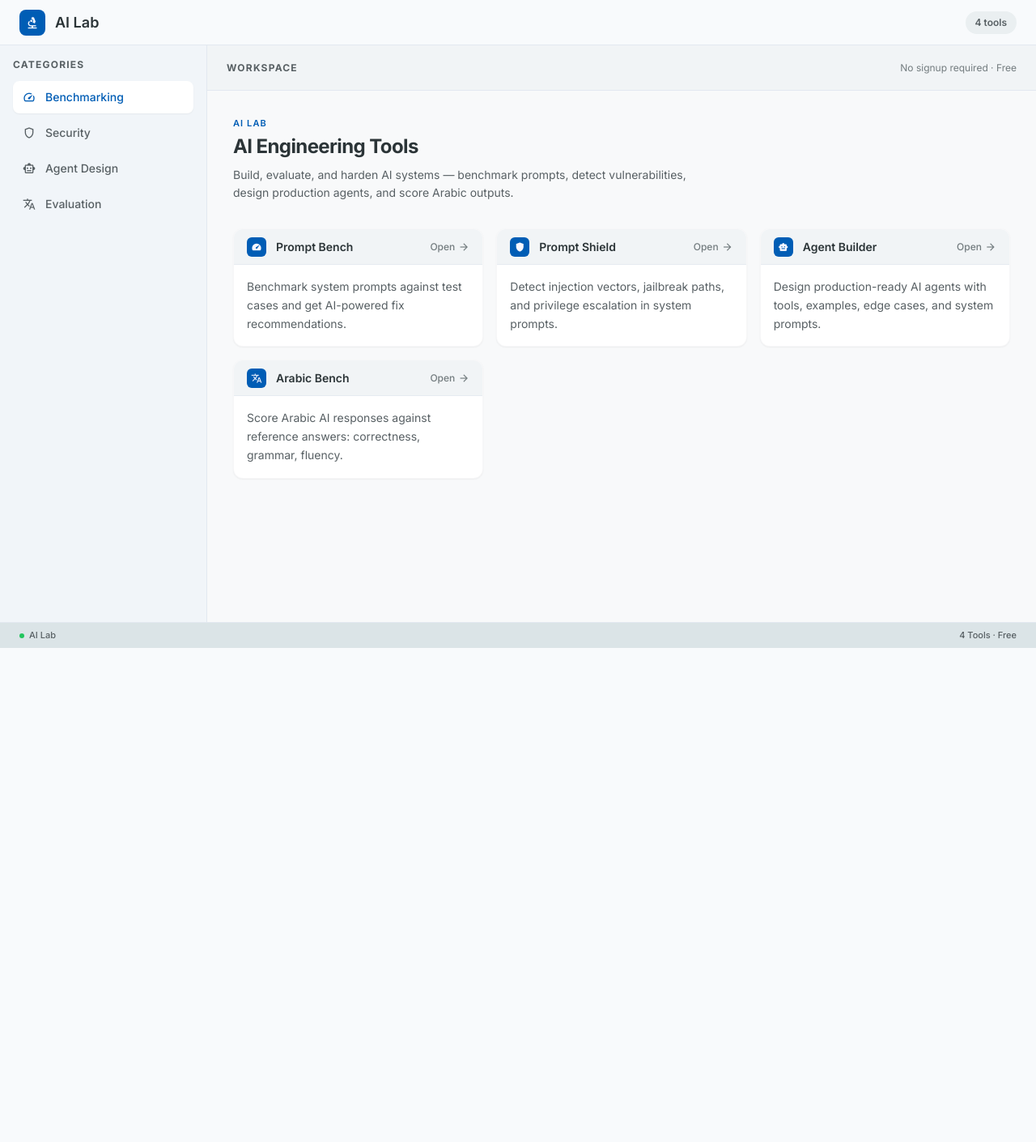
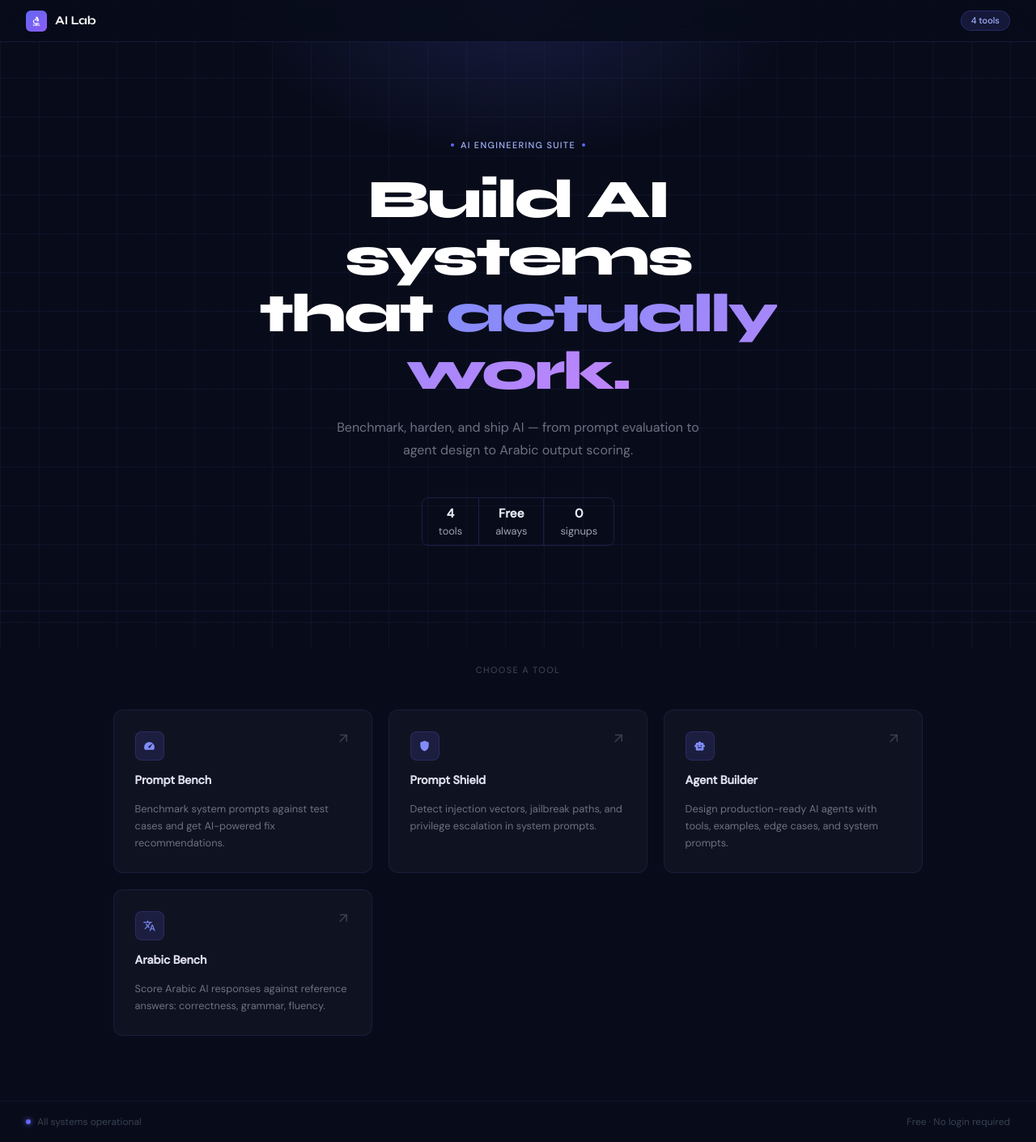
Before and after one commit to Moealsarraj/ailab, a Flask app: page / in a window 1280 px wide. Shown: the whole page at 81% size. Before the commit the page ends 800 px from the top, so only its background shows below. Run offline with Flask 3, Linux system fonts and the light colour scheme; some libraries are stand-ins or nearby versions.

Commit message:
redesign landing page

```diff
--- a/app/home/templates/home/index.html
+++ b/app/home/templates/home/index.html
@@ -2,127 +2,95 @@
 {% block title %}AI Lab — AI Engineering Tools{% endblock %}
 
 {% block content %}
-<div class="flex flex-col h-screen overflow-hidden">
-
-  <!-- Nav: same h-14 pattern as all tools -->
-  <nav class="flex items-center justify-between w-full px-6 py-2 bg-slate-50 h-14 z-50 border-b border-slate-200 shrink-0">
-    <div class="flex items-center gap-3">
-      <span class="w-8 h-8 rounded-lg bg-primary flex items-center justify-center">
-        <span class="material-symbols-outlined text-on-primary text-lg" style="font-variation-settings:'FILL' 1;">biotech</span>
-      </span>
-      <span class="text-lg font-semibold text-on-surface">AI Lab</span>
+<link href="https://fonts.googleapis.com/css2?family=Syne:wght@400;500;600;700;800&family=DM+Sans:opsz,wght@9..40,300;9..40,400;9..40,500&display=swap" rel="stylesheet">
+<style>
+*{box-sizing:border-box;margin:0;padding:0}
+.al{background:#080c1a;color:#e8eaf6;min-height:100vh;font-family:'DM Sans',sans-serif;display:flex;flex-direction:column;position:relative;overflow-x:hidden}
+.al a{color:inherit;text-decoration:none}
+.al-grid-bg{position:fixed;inset:0;pointer-events:none;z-index:0;background-image:linear-gradient(rgba(99,102,241,.07) 1px,transparent 1px),linear-gradient(90deg,rgba(99,102,241,.07) 1px,transparent 1px);background-size:48px 48px}
+.al-glow{position:fixed;top:-200px;left:50%;transform:translateX(-50%);width:700px;height:400px;background:radial-gradient(ellipse,rgba(99,102,241,.18) 0%,transparent 70%);pointer-events:none;z-index:0}
+.al>*:not(.al-grid-bg):not(.al-glow){position:relative;z-index:1}
+.al-nav{height:52px;display:flex;align-items:center;justify-content:space-between;padding:0 2rem;background:rgba(8,12,26,.85);backdrop-filter:blur(16px);border-bottom:1px solid rgba(99,102,241,.15);position:sticky;top:0;z-index:50}
+.al-logo{display:flex;align-items:center;gap:10px}
+.al-logo-icon{width:26px;height:26px;border-radius:6px;background:linear-gradient(135deg,#6366f1,#8b5cf6);display:flex;align-items:center;justify-content:center}
+.al-logo-name{font-family:'Syne',sans-serif;font-weight:700;font-size:15px;letter-spacing:-.02em;color:#fff}
+.al-badge{font-family:'DM Sans',sans-serif;font-size:11px;font-weight:500;padding:3px 12px;border-radius:100px;color:#a5b4fc;background:rgba(99,102,241,.15);border:1px solid rgba(99,102,241,.25)}
+.al-hero{padding:7rem 2rem 5rem;max-width:800px;margin:0 auto;width:100%;text-align:center}
+.al-eyebrow{display:inline-flex;align-items:center;gap:8px;margin-bottom:1.5rem;font-size:11px;letter-spacing:.12em;text-transform:uppercase;color:#a5b4fc;font-weight:500}
+.al-dot{width:4px;height:4px;border-radius:50%;background:#6366f1}
+.al-h1{font-family:'Syne',sans-serif;font-size:clamp(2.4rem,5.5vw,4.2rem);font-weight:800;line-height:1.05;letter-spacing:-.04em;color:#fff;margin-bottom:1.25rem}
+.al-h1 em{font-style:normal;background:linear-gradient(135deg,#818cf8,#c084fc);-webkit-background-clip:text;-webkit-text-fill-color:transparent;background-clip:text}
+.al-sub{font-size:1rem;line-height:1.75;color:#6b7280;max-width:460px;margin:0 auto 2.75rem}
+.al-stats{display:inline-flex;gap:0;border:1px solid rgba(99,102,241,.2);border-radius:8px;overflow:hidden}
+.al-stat{padding:.5rem 1.25rem;font-size:.8rem;color:#9ca3af;border-right:1px solid rgba(99,102,241,.2)}
+.al-stat:last-child{border-right:none}
+.al-stat strong{color:#e8eaf6;font-weight:600;display:block;font-size:.95rem;margin-bottom:1px}
+.al-section{flex:1;padding:4rem 2rem 5rem;border-top:1px solid rgba(99,102,241,.1)}
+.al-section-label{text-align:center;font-size:11px;letter-spacing:.12em;text-transform:uppercase;color:#374151;margin-bottom:2.5rem;font-weight:500}
+.al-grid{display:grid;grid-template-columns:repeat(auto-fill,minmax(280px,1fr));gap:1.25rem;max-width:1000px;margin:0 auto}
+.al-card{background:rgba(255,255,255,.03);border:1px solid rgba(99,102,241,.12);border-radius:12px;padding:1.6rem;display:flex;flex-direction:column;gap:14px;transition:border-color .15s,background .15s}
+.al-card:hover{border-color:rgba(99,102,241,.4);background:rgba(99,102,241,.05)}
+.al-card:hover .al-arr{color:#818cf8;transform:translate(2px,-2px)}
+.al-card-top{display:flex;align-items:flex-start;justify-content:space-between}
+.al-icon{width:36px;height:36px;border-radius:8px;background:rgba(99,102,241,.15);border:1px solid rgba(99,102,241,.2);display:flex;align-items:center;justify-content:center;color:#818cf8}
+.al-arr{color:#374151;font-size:18px;transition:all .12s}
+.al-card-name{font-size:.9rem;font-weight:600;color:#e0e0f0;letter-spacing:-.01em}
+.al-card-desc{font-size:.8rem;line-height:1.65;color:#6b7280}
+.al-footer{border-top:1px solid rgba(99,102,241,.1);padding:1rem 2rem;display:flex;align-items:center;justify-content:space-between;flex-shrink:0;background:#080c1a}
+.al-status{display:flex;align-items:center;gap:8px;font-size:12px;color:#374151}
+.al-status-dot{width:6px;height:6px;border-radius:50%;background:#6366f1;box-shadow:0 0 6px #6366f1}
+@keyframes fadeUp{from{opacity:0;transform:translateY(12px)}to{opacity:1;transform:translateY(0)}}
+.al-hero>*{animation:fadeUp .45s ease both}
+.al-eyebrow{animation-delay:.04s}.al-h1{animation-delay:.1s}.al-sub{animation-delay:.18s}.al-stats{animation-delay:.26s}
+</style>
+<div class="al">
+  <div class="al-grid-bg"></div>
+  <div class="al-glow"></div>
+  <nav class="al-nav">
+    <div class="al-logo">
+      <div class="al-logo-icon"><span class="material-symbols-outlined" style="font-size:14px;color:#fff;font-variation-settings:'FILL' 1">biotech</span></div>
+      <span class="al-logo-name">AI Lab</span>
     </div>
-    <span class="text-xs font-semibold text-on-surface-variant bg-surface-container px-3 py-1.5 rounded-full">4 tools</span>
+    <span class="al-badge">4 tools</span>
   </nav>
-
-  <div class="flex flex-1 overflow-hidden">
-
-    <!-- Sidebar: same w-64 bg-slate-100 pattern as test-forge / agent-builder -->
-    <aside class="flex flex-col h-full w-64 p-4 gap-4 bg-slate-100 border-r border-slate-200 shrink-0 overflow-y-auto">
-      <div>
-        <p class="text-xs font-bold text-on-surface-variant uppercase tracking-widest mb-3">Categories</p>
-        <div class="space-y-1">
-          <div class="flex items-center gap-3 px-3 py-2 rounded-lg bg-white shadow-sm text-primary cursor-default">
-            <span class="material-symbols-outlined text-base">speed</span>
-            <span class="text-sm font-medium">Benchmarking</span>
-          </div>
-          <div class="flex items-center gap-3 px-3 py-2 rounded-lg text-on-surface-variant hover:bg-slate-200/60 transition-colors cursor-default">
-            <span class="material-symbols-outlined text-base">shield</span>
-            <span class="text-sm font-medium">Security</span>
-          </div>
-          <div class="flex items-center gap-3 px-3 py-2 rounded-lg text-on-surface-variant hover:bg-slate-200/60 transition-colors cursor-default">
-            <span class="material-symbols-outlined text-base">smart_toy</span>
-            <span class="text-sm font-medium">Agent Design</span>
-          </div>
-          <div class="flex items-center gap-3 px-3 py-2 rounded-lg text-on-surface-variant hover:bg-slate-200/60 transition-colors cursor-default">
-            <span class="material-symbols-outlined text-base">translate</span>
-            <span class="text-sm font-medium">Evaluation</span>
+  <div class="al-hero">
+    <div class="al-eyebrow"><span class="al-dot"></span>AI Engineering Suite<span class="al-dot"></span></div>
+    <h1 class="al-h1">Build AI systems<br>that <em>actually work.</em></h1>
+    <p class="al-sub">Benchmark, harden, and ship AI — from prompt evaluation to agent design to Arabic output scoring.</p>
+    <div class="al-stats">
+      <div class="al-stat"><strong>4</strong>tools</div>
+      <div class="al-stat"><strong>Free</strong>always</div>
+      <div class="al-stat"><strong>0</strong>signups</div>
     </div>
   </div>
-      </div>
-    </aside>
-
-    <!-- Main workspace -->
-    <main class="flex-1 flex flex-col overflow-hidden bg-surface">
-
-      <!-- Action bar: matches the h-14 workspace bars inside tools -->
-      <div class="h-14 flex items-center justify-between px-6 bg-surface-container-low border-b border-slate-200 shrink-0">
-        <span class="text-xs font-bold text-on-surface-variant uppercase tracking-widest">Workspace</span>
-        <span class="text-xs text-outline">No signup required · Free</span>
-      </div>
-
-      <div class="flex-1 overflow-y-auto p-8">
-
-        <!-- Hero -->
-        <div class="mb-8">
-          <span class="text-[11px] font-semibold text-primary uppercase tracking-widest block mb-1">AI Lab</span>
-          <h1 class="text-2xl font-bold text-on-surface tracking-tight">AI Engineering Tools</h1>
-          <p class="text-sm text-on-surface-variant mt-2 max-w-xl leading-relaxed">Build, evaluate, and harden AI systems — benchmark prompts, detect vulnerabilities, design production agents, and score Arabic outputs.</p>
-        </div>
-
-        <!-- Tool cards -->
-        <div class="grid grid-cols-1 md:grid-cols-2 xl:grid-cols-3 gap-4">
-          <a href="/prompt-bench/" class="group block bg-surface-container-lowest rounded-xl overflow-hidden border border-outline-variant/10 shadow-sm hover:shadow-md hover:-translate-y-0.5 transition-all">
-            <div class="h-11 flex items-center gap-3 px-4 bg-surface-container-low border-b border-slate-200/70 shrink-0">
-              <span class="w-6 h-6 rounded-md bg-primary flex items-center justify-center shrink-0">
-                <span class="material-symbols-outlined text-on-primary" style="font-size:14px;line-height:1;font-variation-settings:'FILL' 1;">speed</span>
-              </span>
-              <span class="text-sm font-semibold text-on-surface">Prompt Bench</span>
-              <span class="ml-auto flex items-center gap-0.5 text-xs font-medium text-outline group-hover:text-primary transition-colors">Open<span class="material-symbols-outlined text-sm leading-none ml-0.5">arrow_forward</span></span>
-            </div>
-            <div class="p-4">
-              <p class="text-sm text-on-surface-variant leading-relaxed">Benchmark system prompts against test cases and get AI-powered fix recommendations.</p>
-            </div>
+  <div class="al-section">
+    <div class="al-section-label">Choose a tool</div>
+    <div class="al-grid">
+      <a class="al-card" href="/prompt-bench/">
+        <div class="al-card-top"><div class="al-icon"><span class="material-symbols-outlined" style="font-size:16px;font-variation-settings:'FILL' 1">speed</span></div><span class="al-arr material-symbols-outlined">arrow_outward</span></div>
+        <div class="al-card-name">Prompt Bench</div>
+        <div class="al-card-desc">Benchmark system prompts against test cases and get AI-powered fix recommendations.</div>
       </a>
-          <a href="/prompt-shield/" class="group block bg-surface-container-lowest rounded-xl overflow-hidden border border-outline-variant/10 shadow-sm hover:shadow-md hover:-translate-y-0.5 transition-all">
-            <div class="h-11 flex items-center gap-3 px-4 bg-surface-container-low border-b border-slate-200/70 shrink-0">
-              <span class="w-6 h-6 rounded-md bg-primary flex items-center justify-center shrink-0">
-                <span class="material-symbols-outlined text-on-primary" style="font-size:14px;line-height:1;font-variation-settings:'FILL' 1;">shield</span>
-              </span>
-              <span class="text-sm font-semibold text-on-surface">Prompt Shield</span>
-              <span class="ml-auto flex items-center gap-0.5 text-xs font-medium text-outline group-hover:text-primary transition-colors">Open<span class="material-symbols-outlined text-sm leading-none ml-0.5">arrow_forward</span></span>
-            </div>
-            <div class="p-4">
-              <p class="text-sm text-on-surface-variant leading-relaxed">Detect injection vectors, jailbreak paths, and privilege escalation in system prompts.</p>
-            </div>
+      <a class="al-card" href="/prompt-shield/">
+        <div class="al-card-top"><div class="al-icon"><span class="material-symbols-outlined" style="font-size:16px;font-variation-settings:'FILL' 1">shield</span></div><span class="al-arr material-symbols-outlined">arrow_outward</span></div>
+        <div class="al-card-name">Prompt Shield</div>
+        <div class="al-card-desc">Detect injection vectors, jailbreak paths, and privilege escalation in system prompts.</div>
       </a>
-          <a href="/agent-builder/" class="group block bg-surface-container-lowest rounded-xl overflow-hidden border border-outline-variant/10 shadow-sm hover:shadow-md hover:-translate-y-0.5 transition-all">
-            <div class="h-11 flex items-center gap-3 px-4 bg-surface-container-low border-b border-slate-200/70 shrink-0">
-              <span class="w-6 h-6 rounded-md bg-primary flex items-center justify-center shrink-0">
-                <span class="material-symbols-outlined text-on-primary" style="font-size:14px;line-height:1;font-variation-settings:'FILL' 1;">smart_toy</span>
-              </span>
-              <span class="text-sm font-semibold text-on-surface">Agent Builder</span>
-              <span class="ml-auto flex items-center gap-0.5 text-xs font-medium text-outline group-hover:text-primary transition-colors">Open<span class="material-symbols-outlined text-sm leading-none ml-0.5">arrow_forward</span></span>
-            </div>
-            <div class="p-4">
-              <p class="text-sm text-on-surface-variant leading-relaxed">Design production-ready AI agents with tools, examples, edge cases, and system prompts.</p>
-            </div>
+      <a class="al-card" href="/agent-builder/">
+        <div class="al-card-top"><div class="al-icon"><span class="material-symbols-outlined" style="font-size:16px;font-variation-settings:'FILL' 1">smart_toy</span></div><span class="al-arr material-symbols-outlined">arrow_outward</span></div>
+        <div class="al-card-name">Agent Builder</div>
+        <div class="al-card-desc">Design production-ready AI agents with tools, examples, edge cases, and system prompts.</div>
       </a>
-          <a href="/arabic-bench/" class="group block bg-surface-container-lowest rounded-xl overflow-hidden border border-outline-variant/10 shadow-sm hover:shadow-md hover:-translate-y-0.5 transition-all">
-            <div class="h-11 flex items-center gap-3 px-4 bg-surface-container-low border-b border-slate-200/70 shrink-0">
-              <span class="w-6 h-6 rounded-md bg-primary flex items-center justify-center shrink-0">
-                <span class="material-symbols-outlined text-on-primary" style="font-size:14px;line-height:1;font-variation-settings:'FILL' 1;">translate</span>
-              </span>
-              <span class="text-sm font-semibold text-on-surface">Arabic Bench</span>
-              <span class="ml-auto flex items-center gap-0.5 text-xs font-medium text-outline group-hover:text-primary transition-colors">Open<span class="material-symbols-outlined text-sm leading-none ml-0.5">arrow_forward</span></span>
-            </div>
-            <div class="p-4">
-              <p class="text-sm text-on-surface-variant leading-relaxed">Score Arabic AI responses against reference answers: correctness, grammar, fluency.</p>
-            </div>
+      <a class="al-card" href="/arabic-bench/">
+        <div class="al-card-top"><div class="al-icon"><span class="material-symbols-outlined" style="font-size:16px;font-variation-settings:'FILL' 1">translate</span></div><span class="al-arr material-symbols-outlined">arrow_outward</span></div>
+        <div class="al-card-name">Arabic Bench</div>
+        <div class="al-card-desc">Score Arabic AI responses against reference answers: correctness, grammar, fluency.</div>
       </a>
     </div>
-
   </div>
-    </main>
-  </div>
-
-  <!-- Footer: same h-8 status bar as tools -->
-  <footer class="h-8 bg-surface-container-highest flex items-center justify-between px-6 text-[11px] font-medium text-on-surface-variant border-t border-slate-200 shrink-0">
-    <div class="flex items-center gap-4">
-      <div class="flex items-center gap-1.5"><div class="w-1.5 h-1.5 rounded-full bg-green-500"></div><span>AI Lab</span></div>
-    </div>
-    <span>4 Tools · Free</span>
+  <footer class="al-footer">
+    <div class="al-status"><div class="al-status-dot"></div>All systems operational</div>
+    <span style="font-size:12px;color:#374151">Free &middot; No login required</span>
   </footer>
-
 </div>
 {% endblock %}
```
Lines whose indentation alone changed are shown as unchanged.
